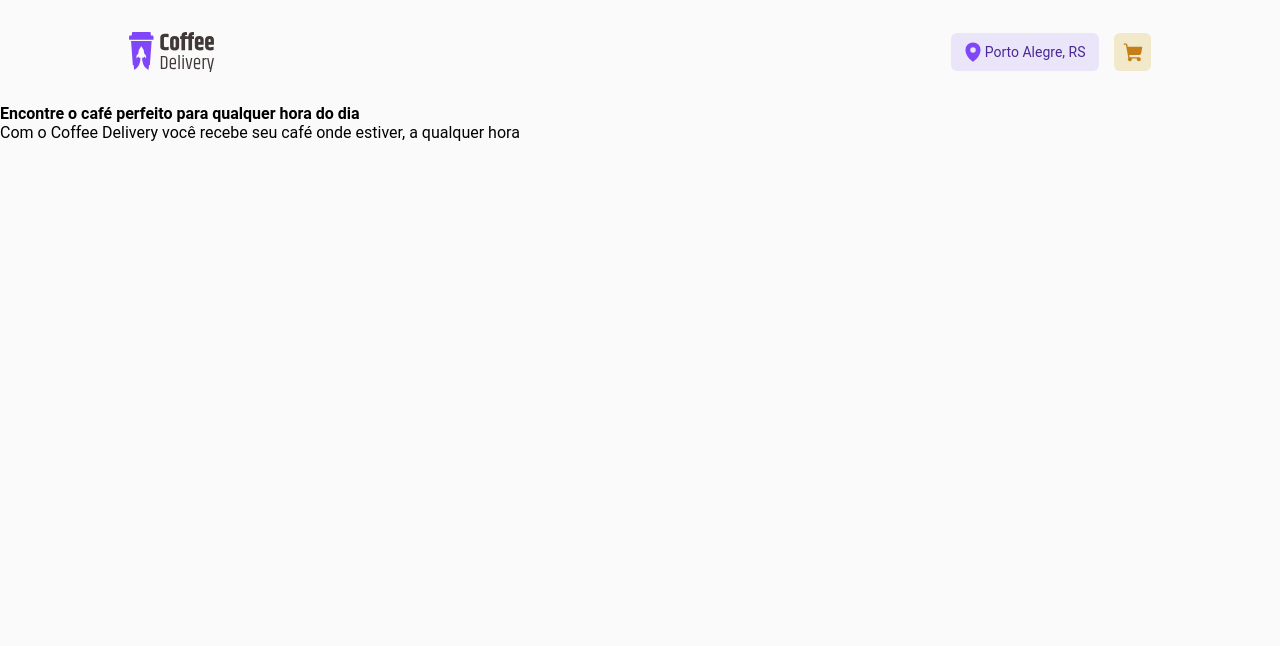
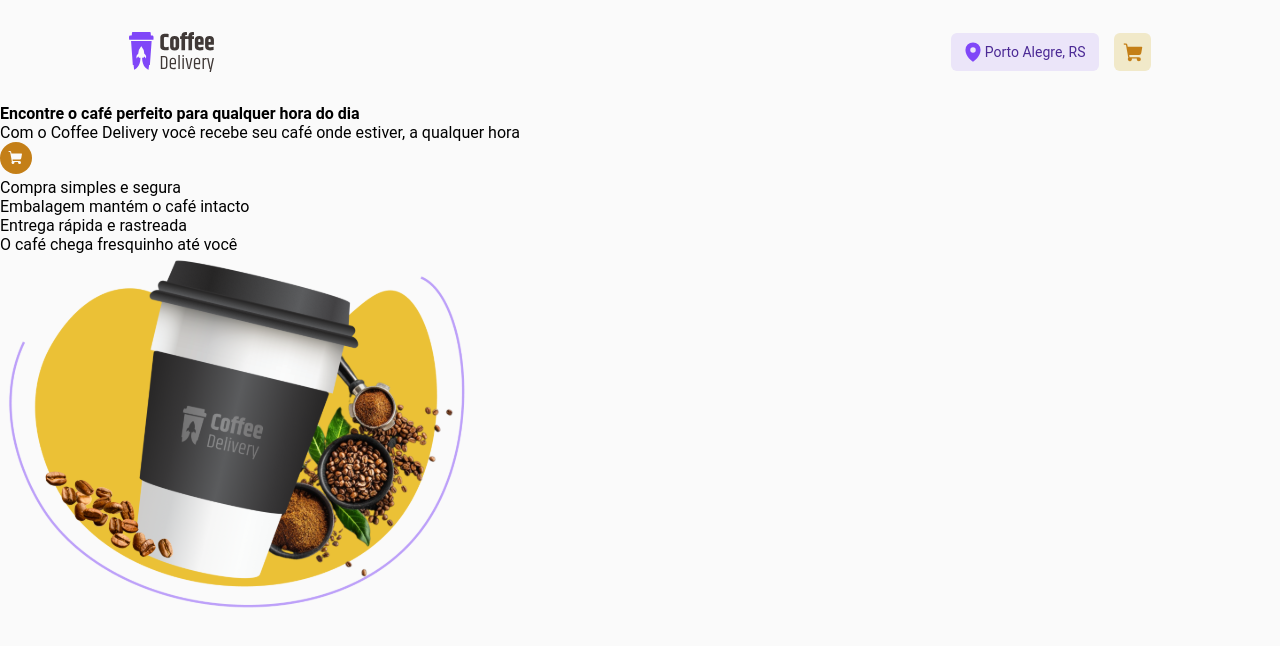
Before and after one commit to pedrodif/uploadCoffeeDelivery, a React (Vite) app: page / in a window 1280 px wide. Shown: the top 646 px of the page. Built offline with nearby package versions, Linux system fonts and the light colour scheme.

Commit message:
feat: :art: Swap to named exports

```diff
--- a/src/components/CoffeeImg/index.tsx
+++ b/src/components/CoffeeImg/index.tsx
@@ -1,6 +1,6 @@
 import React from "react";
 
-function Icon() {
+export function CoffeeImg() {
   return (
     <svg
       xmlns="http://www.w3.org/2000/svg"
@@ -33,5 +33,3 @@ function Icon() {
     </svg>
   );
 }
-
-export default Icon;
--- a/src/components/Header/index.tsx
+++ b/src/components/Header/index.tsx
@@ -1,7 +1,7 @@
 // Components
-import Logo from "../Logo";
-import MapPin from "../MapPin";
-import ShoppingCart from "../ShoppingCart";
+import { Logo } from "../Logo";
+import { MapPin } from "../MapPin";
+import { ShoppingCart } from "../ShoppingCart";
 
 // Styles
 import { HeaderContainer, HeaderLocationBox, HeaderNavBox, HeaderShoppingBox } from "./styles";
--- a/src/components/Logo/index.tsx
+++ b/src/components/Logo/index.tsx
@@ -1,6 +1,4 @@
-import React from "react";
-
-function Logo() {
+export function Logo() {
   return (
     <svg
       xmlns="http://www.w3.org/2000/svg"
@@ -26,5 +24,3 @@ function Logo() {
     </svg>
   );
 }
-
-export default Logo;
--- a/src/components/MapPin/index.tsx
+++ b/src/components/MapPin/index.tsx
@@ -1,6 +1,4 @@
-import React from "react";
-
-function MapPin() {
+export function MapPin() {
   return (
     <svg
       xmlns="http://www.w3.org/2000/svg"
@@ -16,5 +14,3 @@ function MapPin() {
     </svg>
   );
 }
-
-export default MapPin;
--- a/src/components/ShoppingCart/index.tsx
+++ b/src/components/ShoppingCart/index.tsx
@@ -1,6 +1,4 @@
-import React from "react";
-
-function ShoppingCart() {
+export function ShoppingCart() {
   return (
     <svg
       xmlns="http://www.w3.org/2000/svg"
@@ -16,5 +14,3 @@ function ShoppingCart() {
     </svg>
   );
 }
-
-export default ShoppingCart;
--- /dev/null
+++ b/src/components/ShoppingCartGroup/index.tsx
@@ -0,0 +1,17 @@
+export function ShoppingCartGroup() {
+  return (
+    <svg
+      xmlns="http://www.w3.org/2000/svg"
+      width="32"
+      height="32"
+      fill="none"
+      viewBox="0 0 32 32"
+    >
+      <rect width="32" height="32" fill="#C47F17" rx="16"></rect>
+      <path
+        fill="#FAFAFA"
+        d="M21.994 12.088l-.763 4.18a1.5 1.5 0 01-1.475 1.232h-7.25l.275 1.5H19.5a1.5 1.5 0 11-1.413 1h-3.675a1.5 1.5 0 11-2.55-.475L10.133 10H9a.5.5 0 110-1h1.131a1 1 0 01.982.819l.306 1.681H21.5a.495.495 0 01.381.181.48.48 0 01.113.407z"
+      ></path>
+    </svg>
+  );
+}
--- a/src/pages/Home/index.tsx
+++ b/src/pages/Home/index.tsx
@@ -1,9 +1,40 @@
+// Components
+import { CoffeeImg } from "../../components/CoffeeImg";
+import { ShoppingCartGroup } from "../../components/ShoppingCartGroup";
+
+
 export function Home() {
   return (
-    <div>
-      <strong>Encontre o café perfeito para qualquer hora do dia</strong>
-      <p>Com o Coffee Delivery você recebe seu café onde estiver, a qualquer hora</p>
-    </div>
+    <section>
+     <div>
+        <div>
+          <strong>Encontre o café perfeito para qualquer hora do dia</strong>
+          <p>Com o Coffee Delivery você recebe seu café onde estiver, a qualquer hora</p>
+        </div>
+
+        <div>
+          <div>
+            <ShoppingCartGroup />
+            <p>Compra simples e segura</p>
+          </div>
+
+          <div>
+            <p>Embalagem mantém o café intacto</p>
+          </div>
+
+          <div>
+
+            <p>Entrega rápida e rastreada</p>
+          </div>
+
+          <div>
+            <p>O café chega fresquinho até você</p>
+          </div>
+        </div>
+
+     </div>
+      <CoffeeImg />
+    </section>
   )
 
 }
```
Also changed, not shown: src/components/TimerGroup/index.tsx (added, +17 -0 lines).
